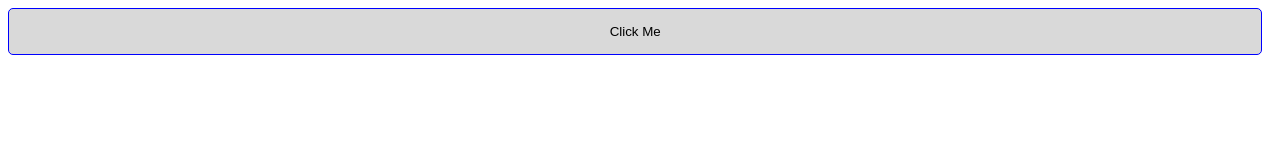
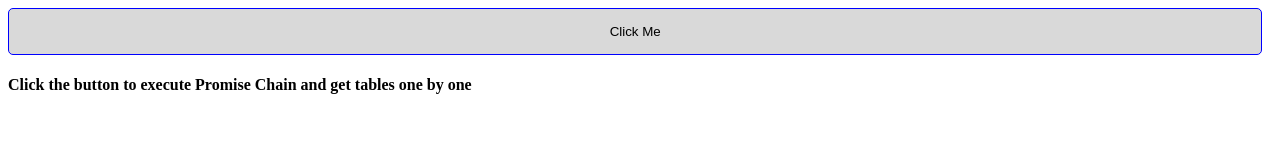
Before and after one commit to animesh3640/Show-3-API-data-in-Tabular-Format, a plain HTML site: page index.html in a window 1280 px wide. Drawn offline with Linux system fonts and the light colour scheme.

Commit message:
index.html

```diff
--- a/index.html
+++ b/index.html
@@ -10,6 +10,7 @@
 <body>
 
     <Button id="btn">Click Me</Button>
+    <h4 id="heading">Click the button to execute Promise Chain and get tables one by one </h4>
     <table id="table1">
         <thead >
             <tr>
```
